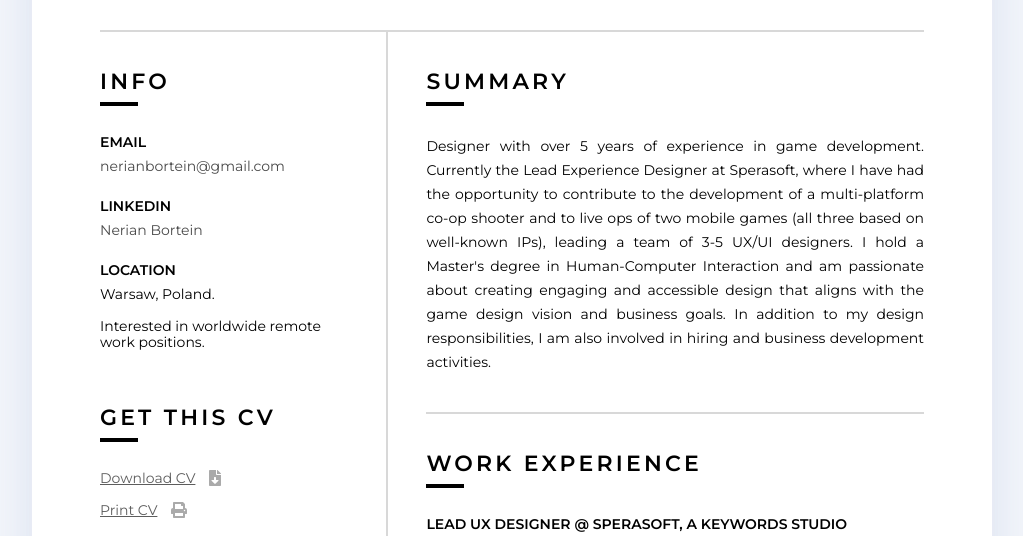
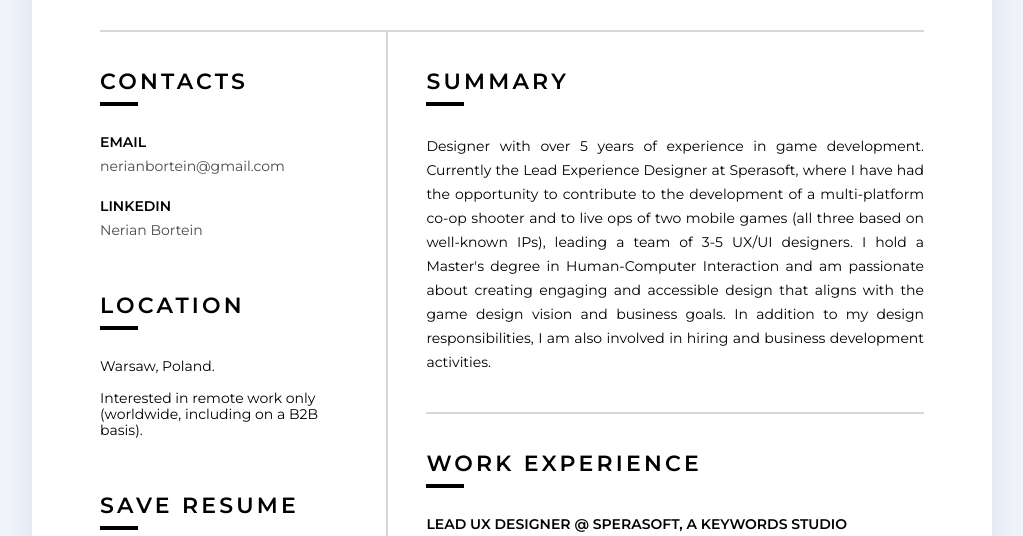
Before and after one commit to NerianMin/bortein.com, a website: page index.html in a window 1280 px wide. Shown: the part 249-785 px from the top of the page, without its empty margins (128-1151 px from the left). Drawn offline with Linux system fonts and the light colour scheme.

Commit message:
Update index.html

```diff
--- a/index.html
+++ b/index.html
@@ -6,9 +6,9 @@
   <meta name="viewport" content="width=device-width, initial-scale=1.0">
   <meta http-equiv="X-UA-Compatible" content="ie=edge">
   <meta name="keywords" content="Lead Experience Designer, Nerian Bortein">
-  <meta name="description" content="Lead Experience Designer, Nerian Bortein">
+  <meta name="description" content="Resume of Nerian Bortein, a lead experience designer">
   <meta name="apple-mobile-web-app-title" content="Nerian Bortein"/>
-  <meta property="og:description" content="Lead Experience Designer, Nerian Bortein" />
+  <meta property="og:description" content="Resume of Nerian Bortein, a lead experience designer" />
   <link rel="apple-touch-icon" sizes="180x180" href="img/apple-touch-icon.png">
   <link rel="icon" type="image/png" sizes="96x96" href="img/favicon-96x96.png">
   <link rel="icon" type="image/png" sizes="32x32" href="img/favicon-32x32.png">
@@ -31,7 +31,7 @@
     </header>
     <div class="general-info">
       <section class="info-section info-section--no-border">
-        <h3 class="info-section__heading">Info</h3>
+        <h3 class="info-section__heading">Contacts</h3>
         <h4 class="info-section__sub-heading">Email</h4>
         <div class="info-section__text">
           <a href="mailto:nerianbortein@gmail.com" target="_blank" class="info-section__contact-link">nerianbortein@gmail.com</a>
@@ -40,16 +40,18 @@
         <div class="info-section__text">
           <a href="https://www.linkedin.com/in/nerian" target="_blank" class="info-section__contact-link">Nerian Bortein</a>
         </div>
-        <h4 class="info-section__sub-heading">Location</h4>
+      </section>
+      <section class="info-section info-section--no-border">
+        <h3 class="info-section__heading">Location</h3>
         <div class="info-section__text">
           <p>Warsaw, Poland.</p>
-          <p>Interested in worldwide remote work positions.</p>
+          <p>Interested in remote work only (worldwide, including on a B2B basis).</p>
         </div>
       </section>
       <section class="info-section info-section--no-border hide-on-print">
-        <h3 class="info-section__heading">Get This CV</h3>
-        <a href="./public/nerian-bortein-lead-exp-designer.pdf" download="Nerian Bortein, Lead Experience Designer" target="_blank"  class="info-section__link">Download CV<img src="img/file-download.svg" class="info-section__icon" alt="click to download CV"></a>
-        <button onClick="window.print()" class="info-section__link">Print CV<img src="img/print.svg" class="info-section__icon" alt="click to print CV"></button>
+        <h3 class="info-section__heading">Save Resume</h3>
+        <a href="./public/nerian-bortein-lead-exp-designer.pdf" download="Nerian Bortein, Lead Experience Designer" target="_blank"  class="info-section__link">Download resume<img src="img/file-download.svg" class="info-section__icon" alt="Click to download this resume"></a>
+        <button onClick="window.print()" class="info-section__link">Print resume<img src="img/print.svg" class="info-section__icon" alt="Click to print this resume"></button>
       </section>
       <section class="info-section info-section--no-border">
         <h3 class="info-section__heading">Skills</h3>
@@ -112,13 +114,13 @@
             <ol>
               <li>"Rainbow Six: Extraction" (Ubisoft, 2022):</li>
                 <ul>
-                <li>Co-developed a variety of UX/UI features, including Chat Wheel, Mark&Ping System, After Action Reports, Tutorials;</li>
-                <li>Contributed to utilities such as friends list, the welcome screen and accessibility settings.</li>
+                  <li>Co-developed a variety of UX/UI features, including Chat Wheel, Mark&Ping System, After Action Reports, Tutorials;</li>
+                  <li>Contributed to utilities such as friends list, the welcome screen and accessibility settings.</li>
                 </ul>
               <li>"Mortal Kombat Mobile" and "Injustice 2 Mobile" (NetherRealm Studios):</li>
                 <ul>
-                <li>Designed over 20 quality of life features (full process from ideation to implementation and evaluation);</li>
-                <li>2 years of leading a team of 3-5 UX/UI designers working on both projects. We developed quality-of-life features and assisted the game design team.</li>
+                  <li>Designed over 20 quality of life features (full process from ideation to implementation and evaluation) that were well received by players;</li>
+                  <li>2 years of leading a team of 3-5 UX/UI designers working on both projects. We developed quality-of-life features and assisted the game design team.</li>
                 </ul>
             </ol>
             <p>In addition to my design responsibilities, I am also involved in hiring and business development activities.</p>
```
